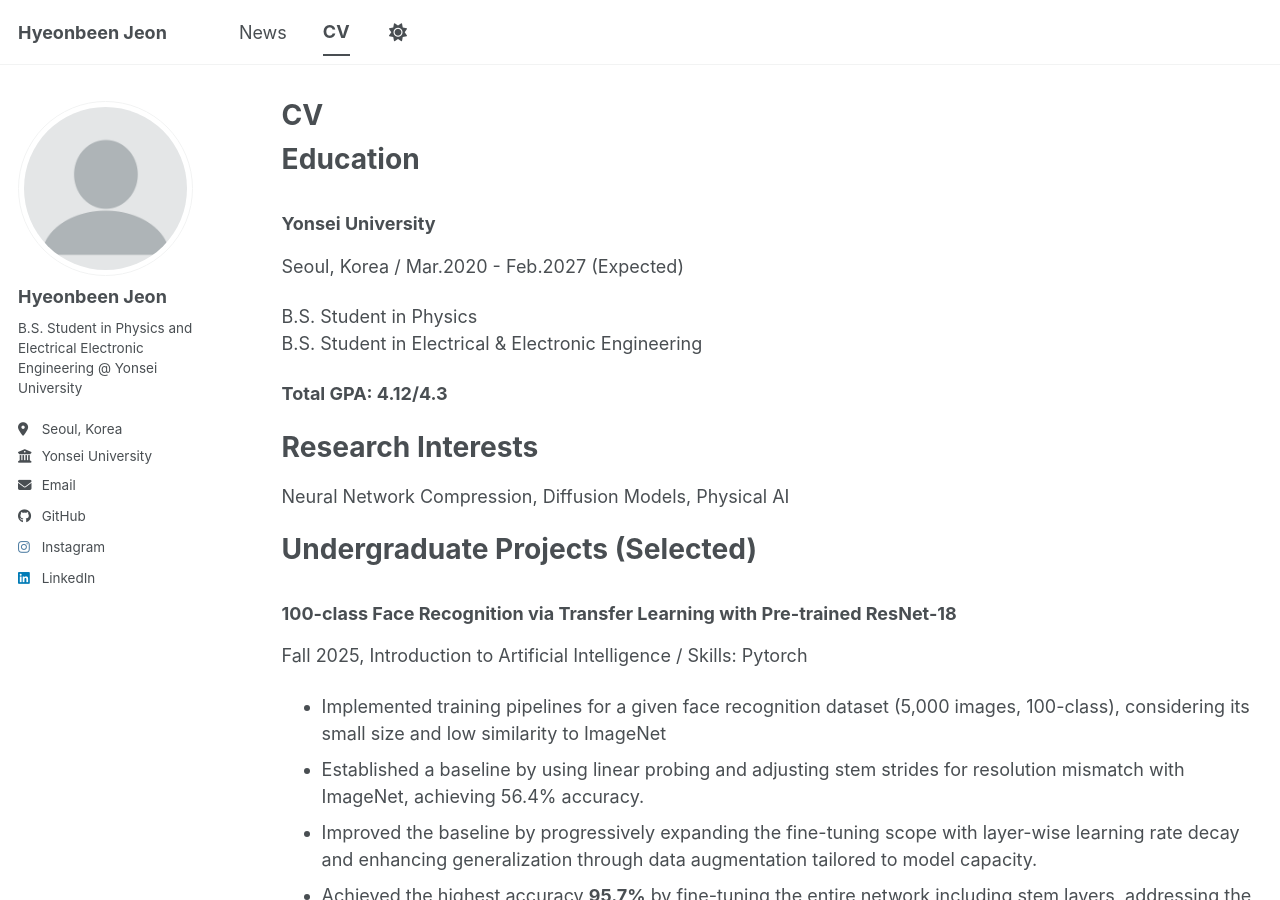
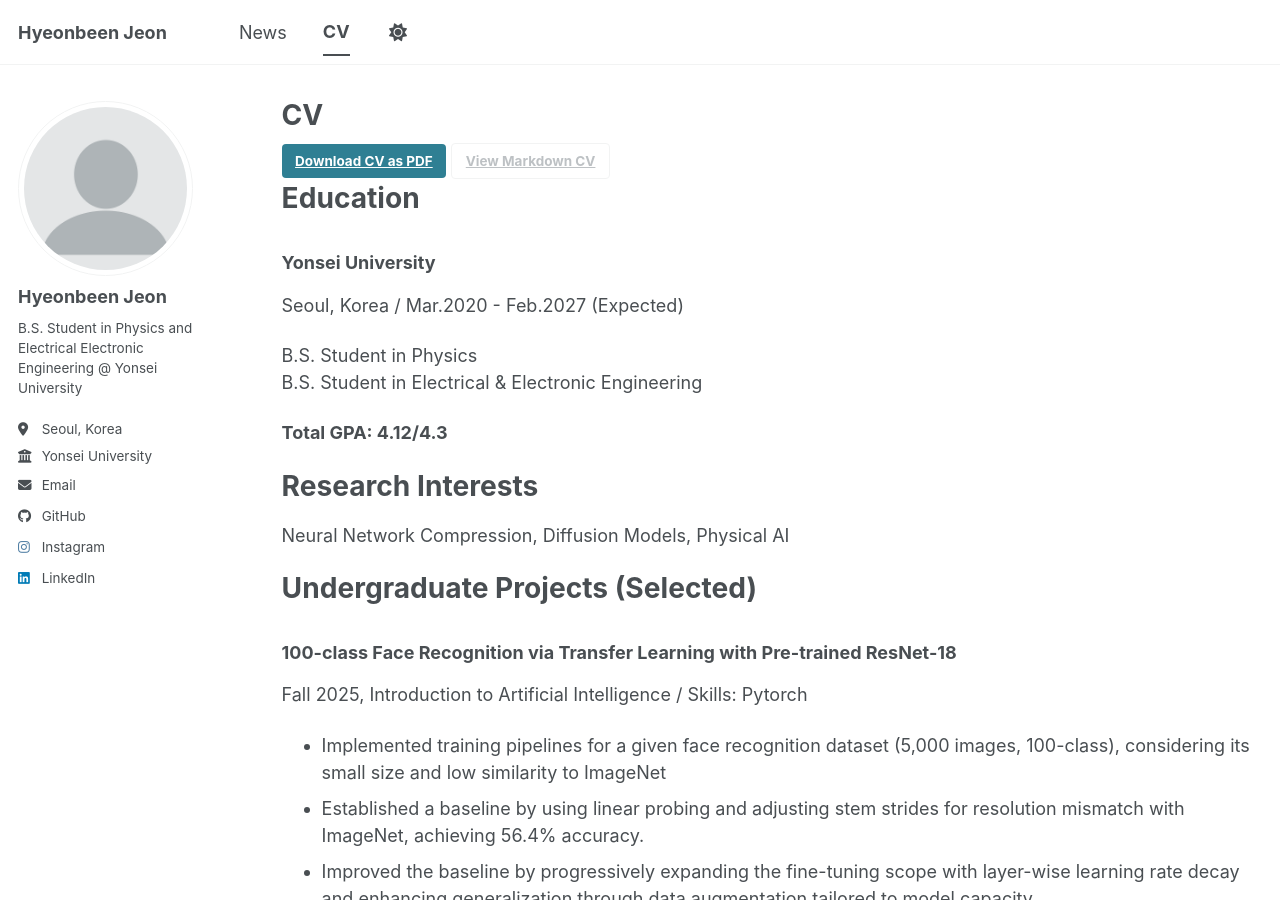
Before and after one commit to jnhnbn01/jnhnbn01.github.io, a Jekyll site: the page built from _pages/cv.md, in a window 1280 px wide and 900 px high. Built offline with Jekyll 4.4.1, drawn with Linux system fonts in a browser that asks for light colours; a script bundle is joined from its source files by our own code; library files that are not in the unit come from our copies.

Commit message:
Update cv.md

```diff
--- a/_pages/cv.md
+++ b/_pages/cv.md
@@ -8,6 +8,11 @@
 ---
 
 {% include base_path %}
+
+<div class="cv-download-links">
+  <a href="{{ base_path }}/files/cv.pdf" class="btn btn--primary">Download CV as PDF</a>
+  <a href="{{ base_path }}" class="btn btn--inverse">View Markdown CV</a>
+</div>
 
 Education
 ======
```
